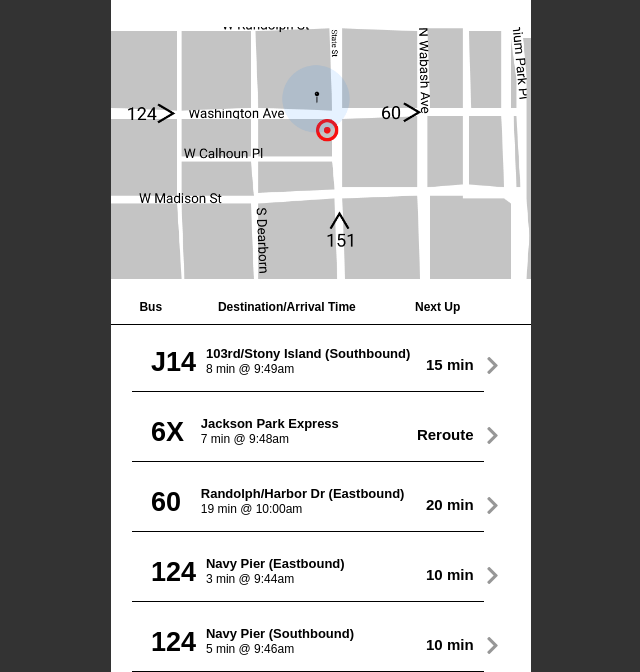
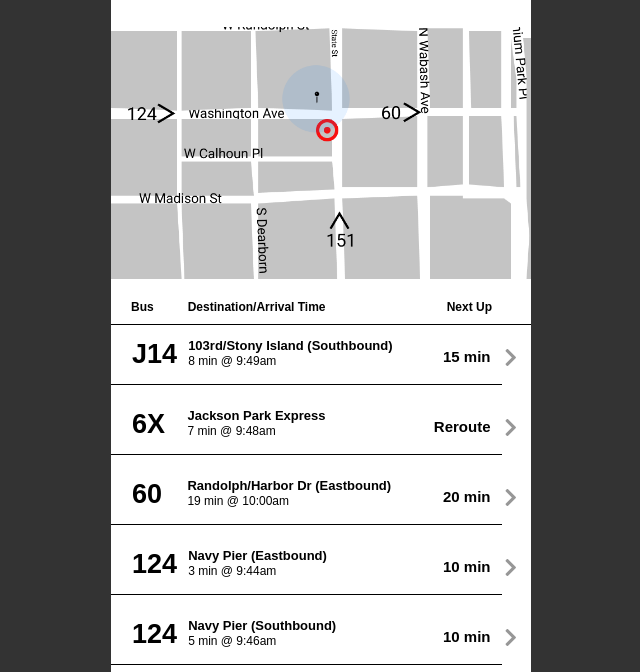
Before and after one commit to alinfield/busybus, a plain HTML site: page index.html in a window 1280 px wide. Shown: the part 70-742 px from the top of the page, without its empty margins (319-959 px from the left). Drawn offline with Linux system fonts and the light colour scheme.

Commit message:
Commit updates

```diff
--- a/css/style.css
+++ b/css/style.css
@@ -73,12 +73,11 @@ li {
 .table-header {
   width: 100%;
   height:25px;
-  padding-left: 25px;
+  padding-left: 15px;
+  padding-right: 10px;
   display: inline-flex;
-  justify-content: space-around 10px;
   border-bottom: solid;
   border-width: thin;
-  font-weight: bolder;
 }
 
 .route-list {
@@ -90,7 +89,7 @@ li {
 }
 
 .line {
-  padding: 5%;
+  padding-top: 3%;
   margin-bottom: 10px;
   width: 100%;
   height: 60px;
@@ -131,7 +130,6 @@ li {
   display: inline-block;
   padding-top: 10px;
   color: #979797;
-
 }
 
 h1 {
@@ -140,6 +138,12 @@ h1 {
   padding-left: 15%;
 }
 
+h2 {
+  font-weight: bolder;
+  font-size: 1.2em;
+  padding-left: 5px;
+}
+
 h3 {
   font-size: 1.2em;
   padding-left: 15%;
--- a/index.html
+++ b/index.html
@@ -27,11 +27,15 @@
       </nav>
       <main class="route-list">
         <section class= "table-header">
-          <li class= "Bus">
-            <h3>Bus<h3>
+          <li class= "col1" style= "flex-grow: 2">
+            <h2>Bus<h2>
           </li>
-          <h3>Destination/Arrival Time</h3>
-          <h3>Next Up</h3>
+          <li class= "col2" style= "flex-grow: 8">
+            <h2>Destination/Arrival Time</h2>
+          </li>
+          <li class= "col3" style= "flex-grow:2">
+            <h2>Next Up</h2>
+          </li>
         </section>
         <div class="line">
           <div class="content">
```
